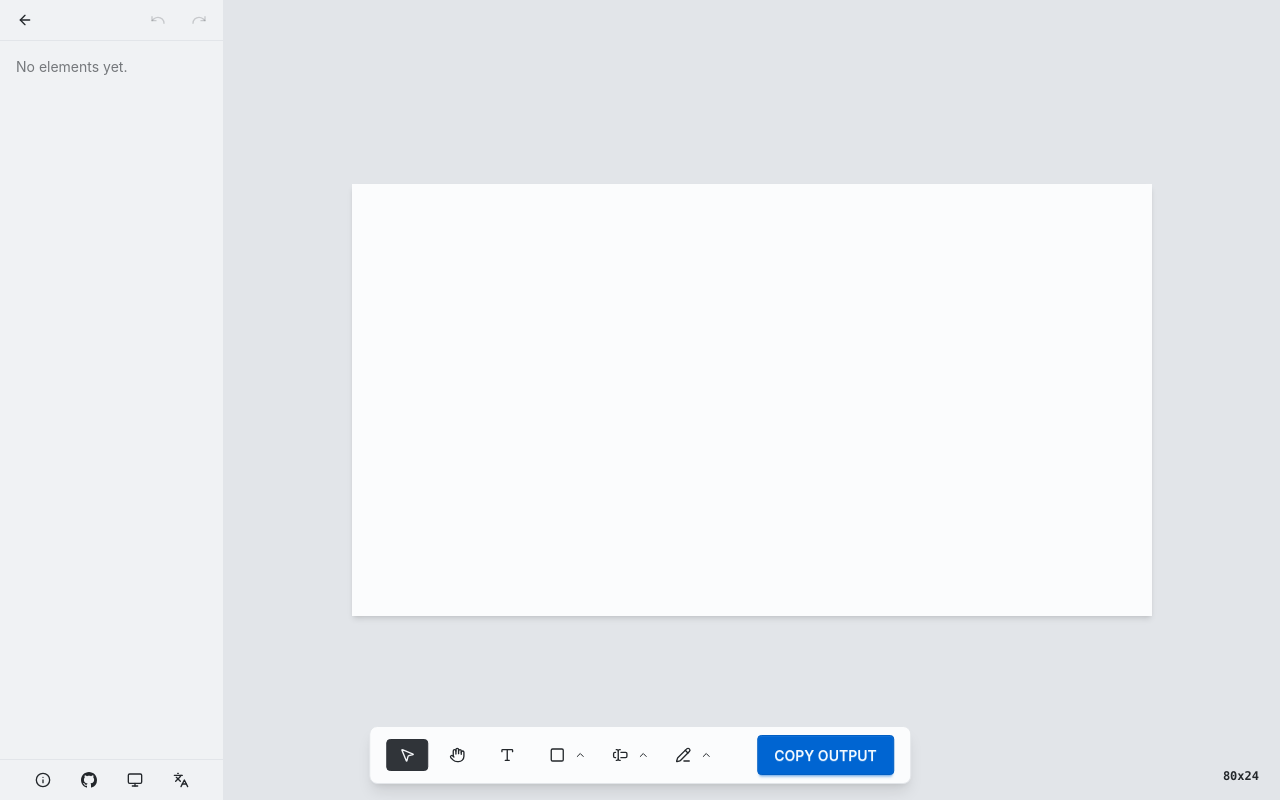
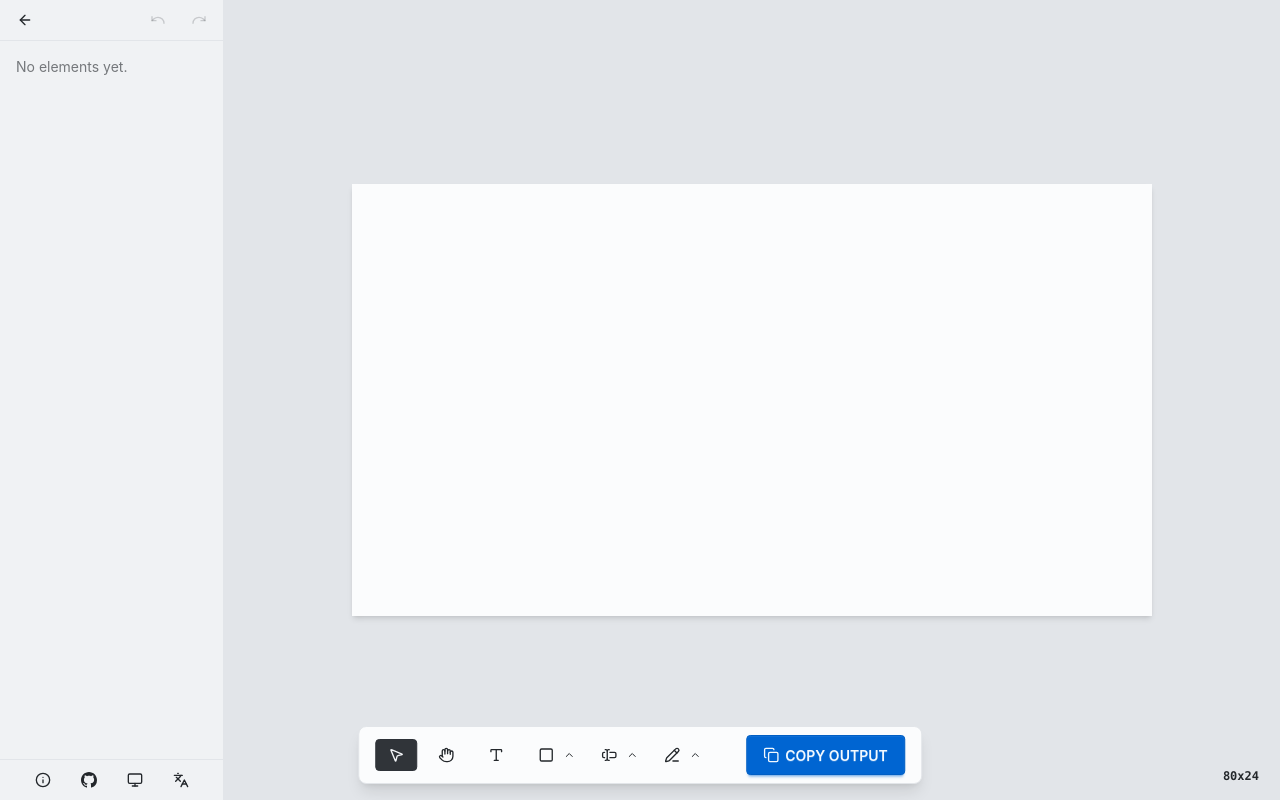
Before and after one commit to joaoarieira/wireframe2prompt, a React (Vite) app: page / in a window 1280 px wide. Both pictures are taken after typing "Sample" into the empty fields and a click on the button "Create". Built offline with nearby package versions, Linux system fonts and the light colour scheme.

Commit message:
feat: adding icons to CopyOutputButton

```diff
--- a/src/presentation/components/CopyOutputButton/CopyOutputButton.tsx
+++ b/src/presentation/components/CopyOutputButton/CopyOutputButton.tsx
@@ -1,5 +1,6 @@
 import { useState } from "react";
 import { useTranslation } from "react-i18next";
+import { Check, Copy } from "lucide-react";
 import { useEditorStore } from "../../state/app-store/appStore";
 import { Button } from "../../ui/button/Button";
 
@@ -24,6 +25,11 @@ export function CopyOutputButton() {
 
   return (
     <Button variant="primary" onClick={() => void copyToClipboard()}>
+      {copied ? (
+        <Check className="size-4" aria-hidden />
+      ) : (
+        <Copy className="size-4" aria-hidden />
+      )}
       {copied ? t("copyOutput.copied") : t("copyOutput.idle")}
     </Button>
   );
```
